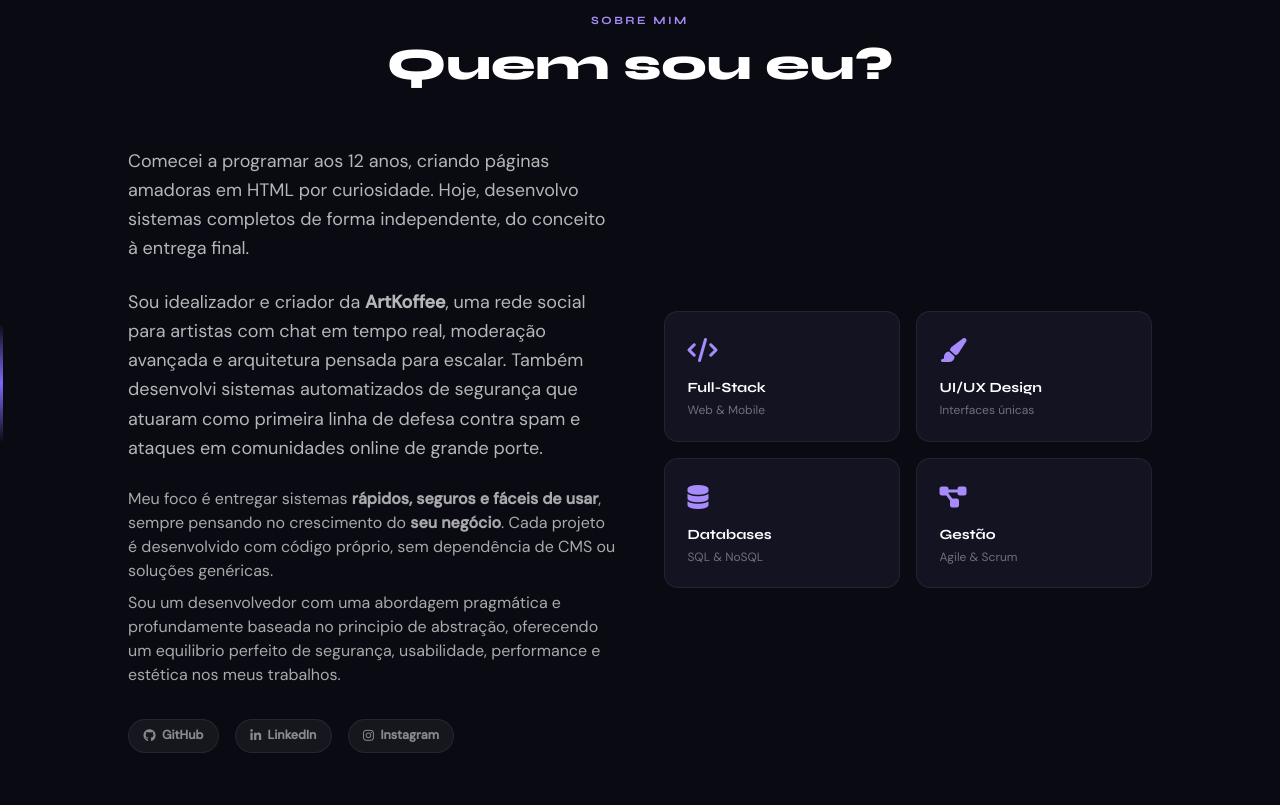
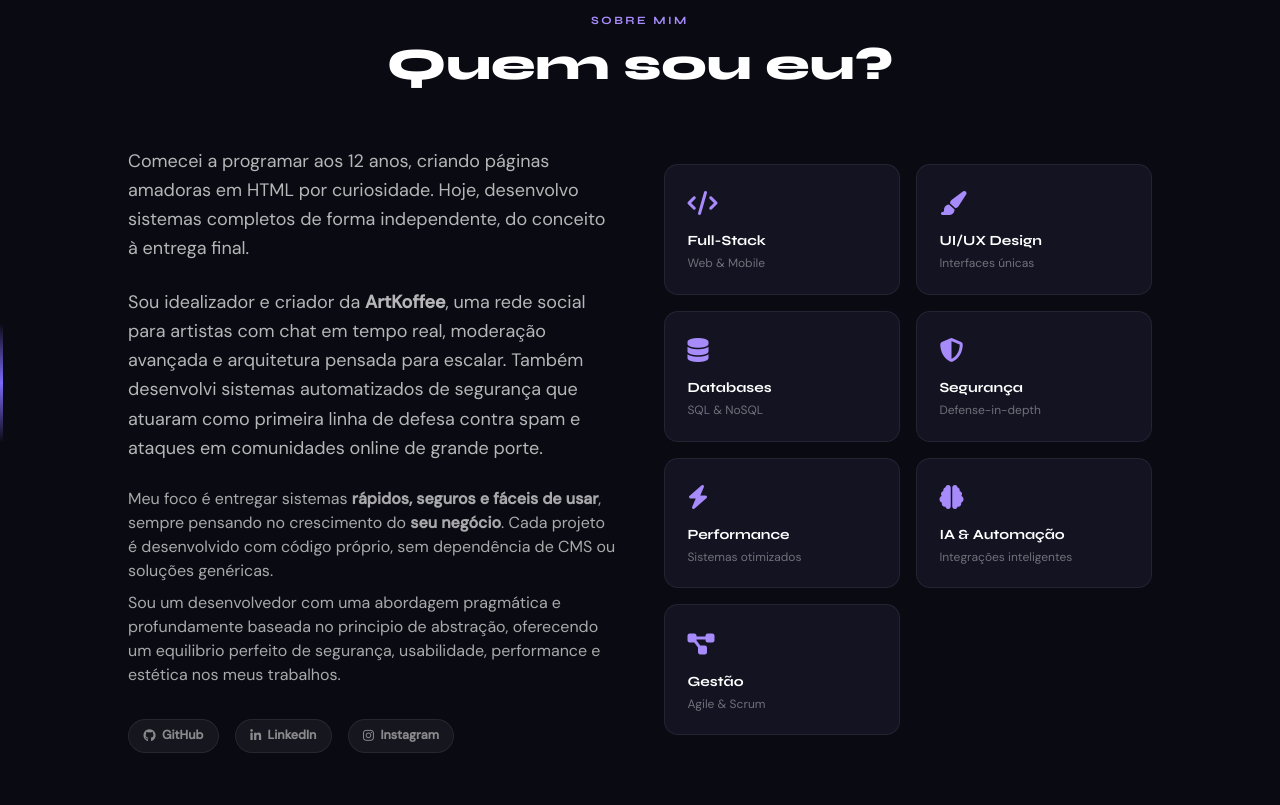
Before and after one commit to CatZeuss/Zeuss-Portfolio, a Flask app: page / in a window 1280 px wide. Shown: the part 1076-1881 px from the top of the page. Run offline with Flask 3, Linux system fonts and the light colour scheme; some libraries are stand-ins or nearby versions.

Commit message:
Update index.html

```diff
--- a/templates/index.html
+++ b/templates/index.html
@@ -736,6 +736,9 @@
                     ('fas fa-code','Full-Stack','Web & Mobile'),
                     ('fas fa-paintbrush','UI/UX Design','Interfaces únicas'),
                     ('fas fa-database','Databases','SQL & NoSQL'),
+                    ('fas fa-shield-halved','Segurança','Defense-in-depth'),
+                    ('fas fa-bolt','Performance','Sistemas otimizados'),
+                    ('fas fa-brain','IA & Automação','Integrações inteligentes'),
                     ('fas fa-diagram-project','Gestão','Agile & Scrum'),
                 ] %}
                 {% for icon, title, sub in highlights %}
```
